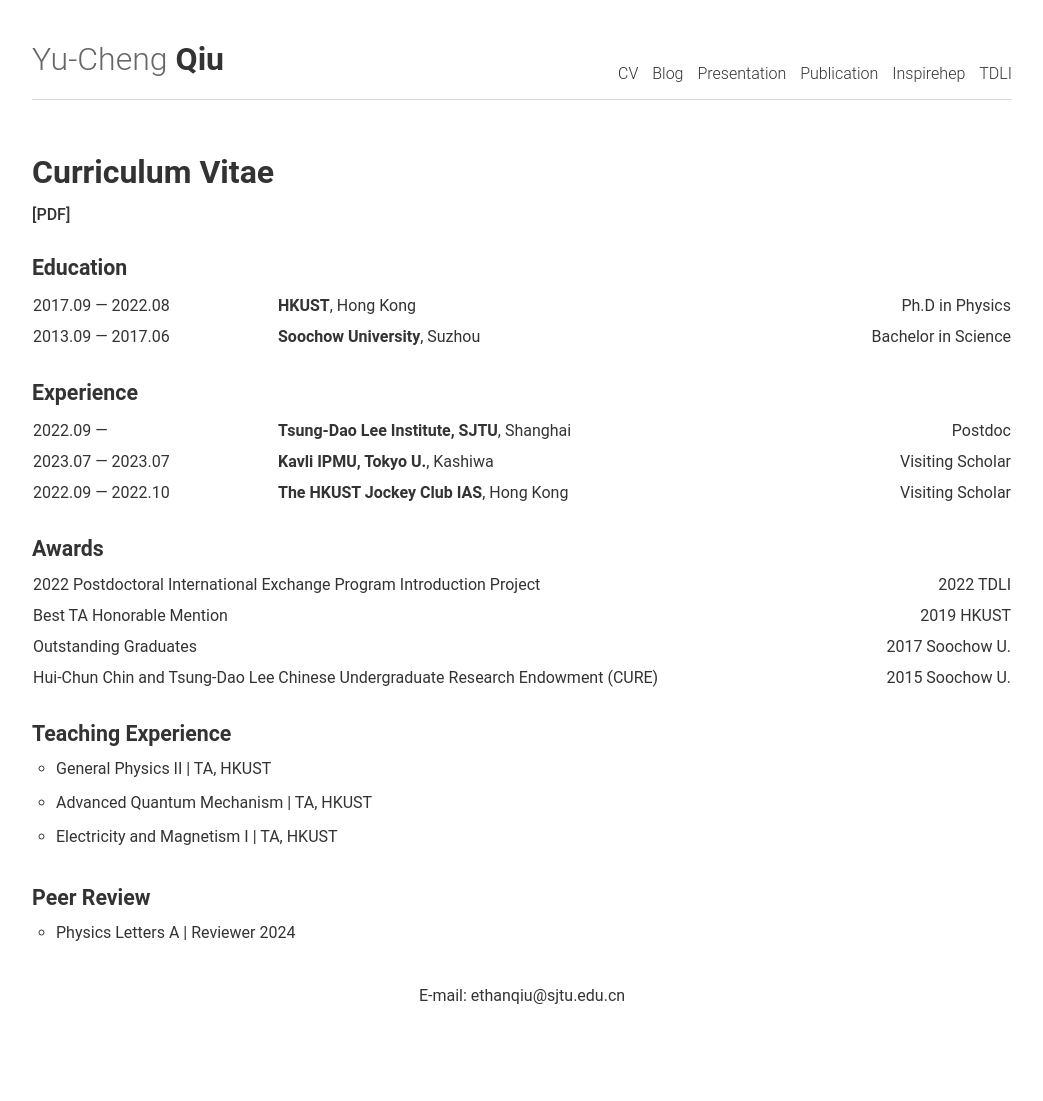
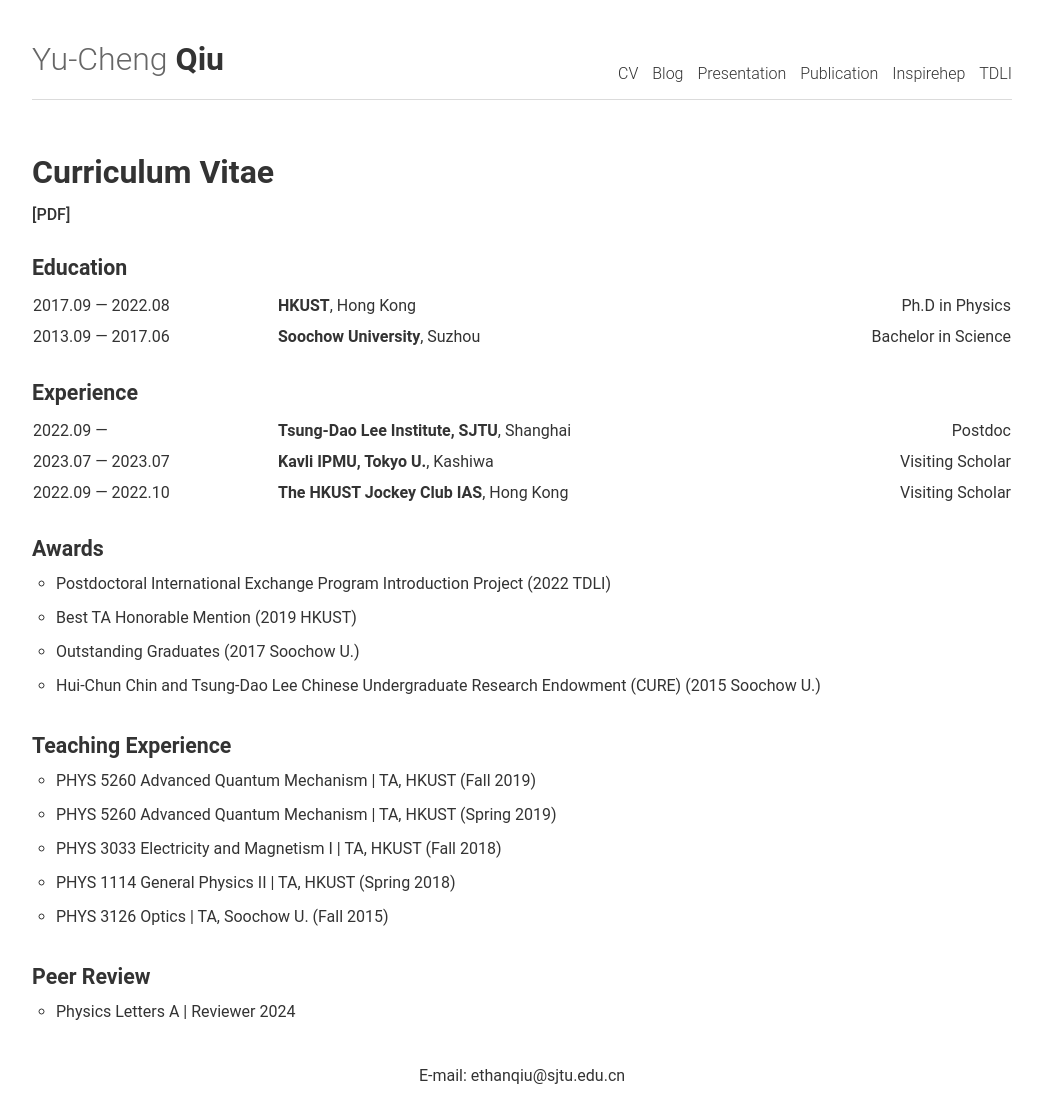
Before and after one commit to qiuyucheng-hep/qiuyucheng-hep.github.io, a Jekyll site: the page built from CV.html, in a window 1280 px wide, cut to the strip 104-1205 px from the top of the page. Shown: the whole strip, without its empty margins (118-1161 px from the left). Built offline with Jekyll 4.4.1, drawn with Linux system fonts in a browser that asks for light colours; before the commit the page ends 1126 px from its top, so only the background shows below that.

Commit message:
Initial site pages with Jekyll

```diff
--- a/CV.html
+++ b/CV.html
@@ -85,32 +85,22 @@
 
 <h3>Awards</h3>
 
-<table>
-  <tr>
-    <td style="text-align:left">2022 Postdoctoral International Exchange Program Introduction Project </td>
-    <td style="text-align:right">2022 TDLI</td>
-  </tr>
-  <tr>
-    <td style="text-align:left">Best TA Honorable Mention</td>
-    <td style="text-align:right">2019 HKUST</td>
-  </tr>
-  <tr>
-    <td style="text-align:left">Outstanding Graduates </td>
-    <td style="text-align:right">2017 Soochow U.</td>
-  </tr>
-   <tr>
-    <td style="text-align:left">Hui-Chun Chin and Tsung-Dao Lee Chinese Undergraduate Research Endowment (CURE) </td>
-    <td style="text-align:right">2015 Soochow U.</td>
-  </tr>
-</table>
+<ul style="list-style-type:circle;">
+  <li> Postdoctoral International Exchange Program Introduction Project (2022 TDLI)</li>
+  <li> Best TA Honorable Mention (2019 HKUST)</li>
+  <li> Outstanding Graduates (2017 Soochow U.)</li>
+  <li> Hui-Chun Chin and Tsung-Dao Lee Chinese Undergraduate Research Endowment (CURE) (2015 Soochow U.)</li>
+</ul>
 
 
 <h3>Teaching Experience</h3>
 
 <ul style="list-style-type:circle;">
-  <li>General Physics II | TA, HKUST</li>
-  <li>Advanced Quantum Mechanism | TA, HKUST</li>
-  <li>Electricity and Magnetism I | TA, HKUST</li>
+  <li> PHYS 5260 Advanced Quantum Mechanism | TA, HKUST (Fall 2019)</li>
+  <li> PHYS 5260 Advanced Quantum Mechanism | TA, HKUST (Spring 2019)</li>
+  <li> PHYS 3033 Electricity and Magnetism I | TA, HKUST (Fall 2018)</li>
+  <li> PHYS 1114 General Physics II | TA, HKUST (Spring 2018)</li>
+  <li> PHYS 3126 Optics | TA, Soochow U. (Fall 2015) </li>
 </ul>
 
 <h3>Peer Review</h3>
```
